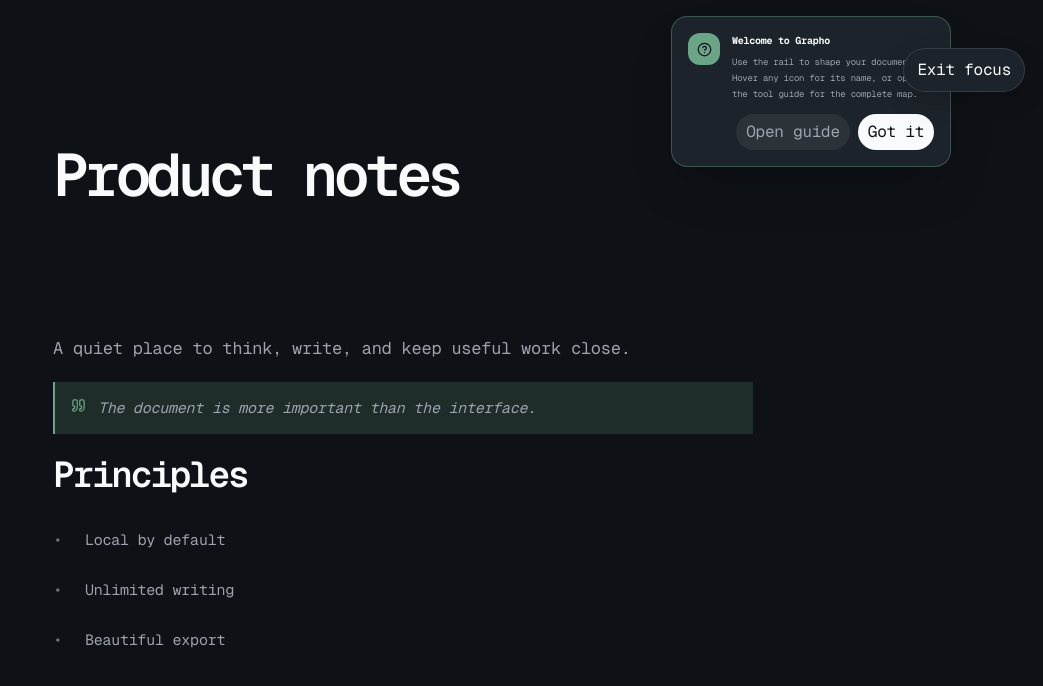
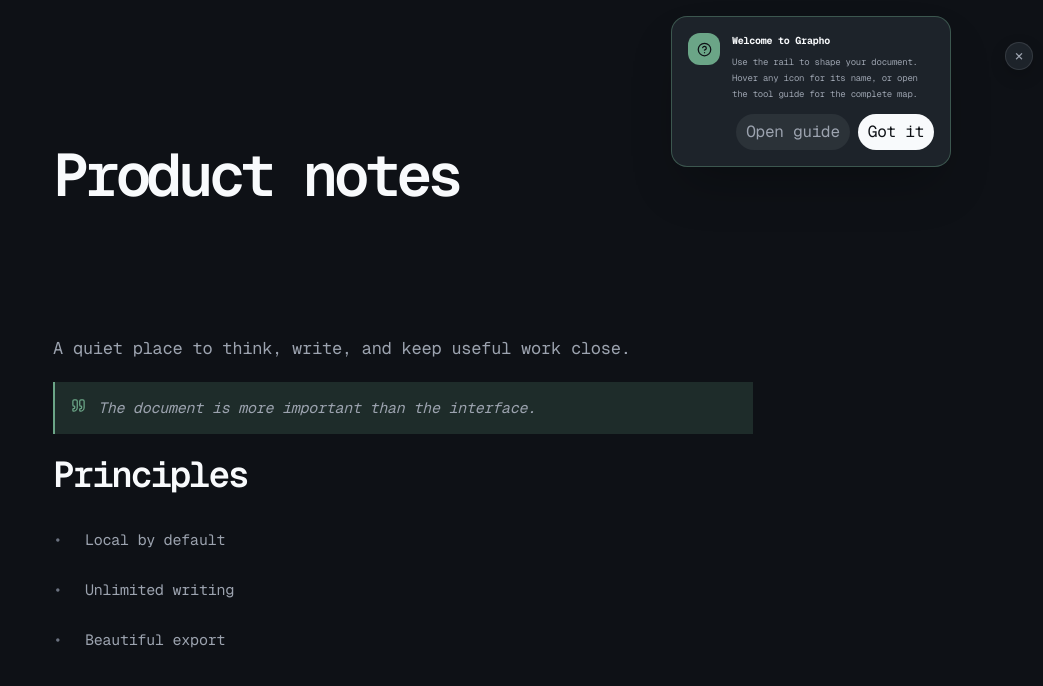
Before and after one commit to Appaxaap/grapho, a Next.js app: page /app in a window 1280 px wide. Both pictures are taken after a click on the button 1226 px from the left and 128 px from the top of the page. Shown: the top 686 px of the page, without its empty margins (237-1280 px from the left). Built offline with nearby package versions, Linux system fonts and the light colour scheme.

Commit message:
design: compact focused desktop window

```diff
--- a/grapho-ui/features/workspace/GraphoShell.tsx
+++ b/grapho-ui/features/workspace/GraphoShell.tsx
@@ -969,7 +969,7 @@ export default function GraphoShell() {
 
   return (
     <div style={{ "--grapho-accent": accentStyle === "Muted Ink" ? "#7B8792" : undefined, "--grapho-accent-soft": accentStyle === "Muted Ink" ? "rgba(123,135,146,.16)" : undefined } as CSSProperties} className={`grapho-ui ${theme === "dark" ? "grapho-dark" : ""} ${pageSurface === "Soft gray" ? "grapho-soft-surface" : ""} ${focusMode ? "grapho-focus-mode" : ""} grapho-no-grid ${isNativeWindow ? "is-native-window" : ""} ${modalOpen ? "grapho-modal-open" : ""} relative min-h-screen overflow-hidden`}>
-      {focusMode && <button type="button" className="grapho-focus-exit" onClick={() => setFocusMode(false)} aria-label="Exit focused note taking">Exit focus</button>}
+      {focusMode && <button type="button" className="grapho-focus-exit" onClick={() => setFocusMode(false)} aria-label="Exit focused note taking" title="Exit focused note taking">×</button>}
       {isNativeWindow && <div className="grapho-native-titlebar" data-tauri-drag-region>
         <div className="grapho-native-brand" data-tauri-drag-region><span className="grapho-brand-mark"><img src={theme === "dark" ? "/Branding/black-logo.png" : "/Branding/png-logo.png"} alt="" aria-hidden="true" /></span><b>Grapho</b></div>
         <div className="grapho-native-context" data-tauri-drag-region>{selected.title}</div>
--- a/grapho-ui/styles/grapho.css
+++ b/grapho-ui/styles/grapho.css
@@ -392,7 +392,7 @@
 .grapho-focus-mode [data-grapho-block-wrapper] > div.pointer-events-none { display: none !important; }
 .grapho-focus-mode article > div { padding-top: 10vh !important; }
 .grapho-focus-mode article { min-height: 100vh !important; }
-.grapho-focus-exit { position: fixed; top: 48px; right: 18px; z-index: 70; padding: 9px 13px; border: 1px solid var(--grapho-border); border-radius: 10px; background: var(--grapho-panel-solid); color: var(--grapho-foreground); font: 10px var(--grapho-font-mono); box-shadow: 0 8px 24px rgb(0 0 0 / 18%); transition: background 180ms ease, border-color 180ms ease; }
+.grapho-focus-exit { position: fixed; top: 42px; right: 10px; z-index: 70; display: grid; width: 28px; height: 28px; place-items: center; padding: 0; border: 1px solid var(--grapho-border); border-radius: 8px; background: var(--grapho-panel-solid); color: var(--grapho-muted); font: 16px/1 var(--grapho-font-mono); box-shadow: 0 6px 16px rgb(0 0 0 / 18%); transition: background 180ms ease, border-color 180ms ease, color 180ms ease; }
 .grapho-focus-exit:hover, .grapho-focus-exit:focus-visible { border-color: var(--grapho-accent); background: var(--grapho-control-hover); }
 .grapho-modal-backdrop { background: rgba(0, 0, 0, .22); backdrop-filter: blur(18px) saturate(72%); -webkit-backdrop-filter: blur(18px) saturate(72%); }
 .grapho-modal-open .grapho-modal-backdrop { isolation: isolate; }
--- a/src-tauri/tauri.conf.json
+++ b/src-tauri/tauri.conf.json
@@ -14,8 +14,8 @@
       {
         "label": "main",
         "title": "Grapho",
-        "width": 1280,
-        "height": 820,
+        "width": 480,
+        "height": 512,
         "minWidth": 360,
         "minHeight": 300,
         "resizable": true,
```
